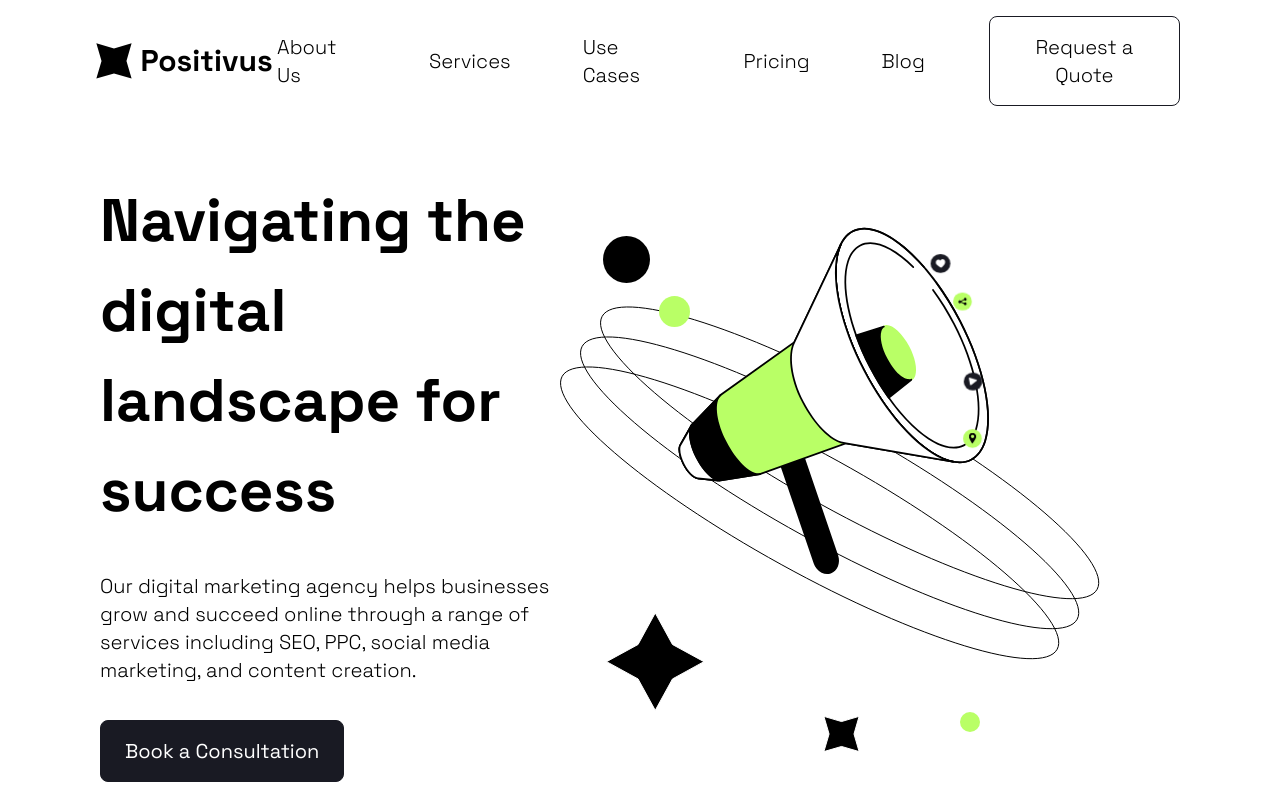
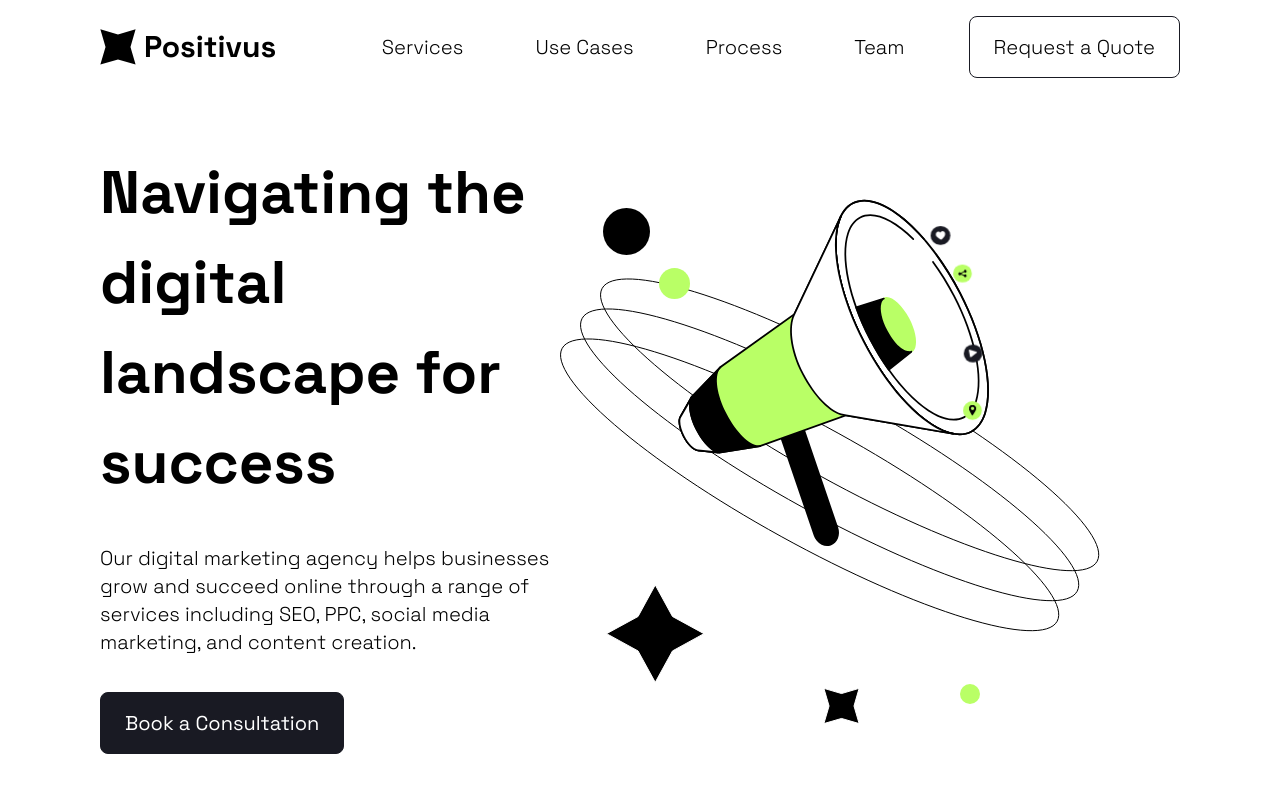
Before and after one commit to Dubey145/positivus, a React (Vite) app: page / in a window 1280 px wide. Shown: the top 800 px of the page. Built offline with nearby package versions, Linux system fonts and the light colour scheme.

Commit message:
add: mob nav bar

```diff
--- a/src/App.jsx
+++ b/src/App.jsx
@@ -20,11 +20,7 @@ function App() {
     <Process></Process>
     <Team></Team>
     <ContactUs></ContactUs>
-
-    {/* <div>testimonials</div> */}
     <Footer></Footer>
-
-
    </main>
   )
 }
--- a/src/components/Nav.jsx
+++ b/src/components/Nav.jsx
@@ -1,36 +1,58 @@
-import React from "react";
+import React, { useState } from "react";
 import { starBlack, hamburger } from "../assets/icons";
 import Button from "./Button";
 import { navItems } from "../constants";
 
 const Nav = () => {
+  const [isOpen, setIsOpen] = useState(false);
+  const toggleMenu = () => setIsOpen(!isOpen);
   return (
     <nav className="w-full flex flex-row justify-between padding-x max-container pt-4">
       <div className="flex flex-row justify-center items-center">
         <img src={starBlack} alt="star image"></img>
-        <h2 className="pl-2 font-bold text-3xl max-lg:text-2xl">Positivus</h2>
+        <h2 className="pl-2 font-bold text-3xl max-lg:text-2xl cursor-pointer">
+          Positivus
+        </h2>
       </div>
       <div className="flex max-lg:hidden">
         <ul className="flex flex-row text-xl font-light xl:gap-14 gap-8 justify-end w-full items-center max-lg:text-base">
-          {
-            navItems.map((item) =>{
-              return <div key ={item} className = "selection px-2 rounded-lg">
-                <li>{item}</li>
+          {navItems.map((item) => {
+            return (
+              <div key={item} className="selection px-2 rounded-lg">
+                <li>
+                  <a href={`#${item}`}>{item}</a>
+                </li>
               </div>
-            })
-          }
+            );
+          })}
           <li>
-            <div className = "selection rounded-lg">
-            <Button label="Request a Quote"></Button>
+            <div className="selection rounded-lg">
+              <a href="#contact">
+                <Button label="Request a Quote"></Button>
+              </a>
             </div>
           </li>
         </ul>
-
       </div>
       {/* max-lg is lg or smaller */}
-      <div className = "hidden max-lg:flex justify-center items-center">
-            <img src = {hamburger} alt = 'hamburger menu'></img>
-          </div>
+      <div
+        className="hidden max-lg:flex justify-center items-center z-20"
+        onClick={toggleMenu}
+      >
+        <img src={hamburger} alt="hamburger menu"></img>
+      </div>
+      <div
+        onClick={toggleMenu}
+        className={`fixed inset-0 bg-gray-800 bg-opacity-75 z-50  ${
+          isOpen ? "translate-x-0" : "translate-x-full"
+        } ease-in-out duration-300`}
+      >
+        <div className="flex flex-col items-center justify-center h-full relative text-white">
+          {navItems.map((item) => {
+            return <a className = 'py-2' href={`#${item}`}>{item}</a>;
+          })}
+        </div>
+      </div>
     </nav>
   );
 };
--- a/src/constants/index.js
+++ b/src/constants/index.js
@@ -14,7 +14,7 @@ import {
   socialMedia,
 } from "../assets/images";
 
-export const navItems = ["About Us","Services","Use Cases","Pricing","Blog"]
+export const navItems = ["Services", "Use Cases", "Process", "Team" ]
 
 export const services = [
   {
--- a/src/index.css
+++ b/src/index.css
@@ -33,3 +33,4 @@
 * {
   font-family: 'Space Grotesk';
 }
+html { scroll-behavior: smooth; }
--- a/src/pages/CaseStudies.jsx
+++ b/src/pages/CaseStudies.jsx
@@ -17,7 +17,7 @@ const CaseStudies = () => {
   };
 
   return (
-    <section className = 'max-container padding-x lg:mt-[140px] mt-[60px]'>
+    <section id = "Use Cases" className = 'max-container padding-x lg:mt-[140px] mt-[60px]'>
 
         <SectionHeading
           title="Case Studies"
--- a/src/pages/ContactUs.jsx
+++ b/src/pages/ContactUs.jsx
@@ -1,12 +1,11 @@
 import React from "react";
 import SectionHeading from "../components/SectionHeading";
 import Button from "../components/Button";
-import { contact } from "../assets/images";
 import { largeBlackStar, largeGreenStar, spikeCircle } from "../assets/icons";
 
 const ContactUs = () => {
   return (
-    <section className="max-container padding-x lg:mt-[140px] mt-[60px]">
+    <section id = "contact" className="max-container padding-x lg:mt-[140px] mt-[60px]">
       <SectionHeading
         title="Contact Us"
         text="Let's Discuss Your Digital Marketing Needs"
--- a/src/pages/Footer.jsx
+++ b/src/pages/Footer.jsx
@@ -1,6 +1,7 @@
 import React from "react";
 import { socials, whiteStar } from "../assets/icons";
 import Button from "../components/Button";
+import { navItems } from "../constants";
 
 
 const Footer = () => {
@@ -13,11 +14,11 @@ const Footer = () => {
             <h2 className="text-3xl ml-2">Positivus</h2>
           </div>
           <div className="flex flex-col lg:flex-row gap-[15px] lg:gap-[40px] text-[16px] lg:text-[18px] lg:underline font-thin max-lg:my-[37px] text-center">
-            <p>About Us</p>
-            <p>Services</p>
-            <p>Use Cases</p>
-            <p>Pricing</p>
-            <p className = "lg:block hidden">Blog</p>
+          {
+            navItems.map((item)=>{
+              return <a href = {`#${item}`}>{item}</a>
+            })
+          }
           </div>
           <div className = 'lg:block hidden'>
             <img src={socials}></img>
@@ -53,7 +54,7 @@ const Footer = () => {
         </div>
         <div className = 'h-[1px] bg-white my-[50px]'></div>
         <div className = 'text-[18px] text-white flex lg:flex-row flex-col max-lg:text-center'>
-            <p>© 2023 Positivus. All Rights Reserved.</p>
+            <p>© 2024 Positivus. All Rights Reserved.</p>
             <p className = 'underline lg:ml-8 max-lg:mt-[15px]'>Privacy Policy</p>
         </div>
       </div>
--- a/src/pages/Hero.jsx
+++ b/src/pages/Hero.jsx
@@ -17,12 +17,14 @@ const Hero = () => {
           </p>
           <div className="mt-5 lg:mt-9 text-xl max-lg:w-full">
             <div className="lg:inline-flex hover-scale">
+              <a href = "#contact">
               <Button
                 label="Book a Consultation"
                 background={"bg-custom-black fill-button"}
                 textColor={"text-white hover:text-custom-black"}
                 padding={"px-6 py-4"}
               ></Button>
+              </a>
             </div>
           </div>
         </div>
--- a/src/pages/Process.jsx
+++ b/src/pages/Process.jsx
@@ -5,7 +5,7 @@ import WorkingProcessCard from "../components/WorkingProcessCard";
 
 const Process = () => {
   return (
-    <section className="max-container padding-x lg:mt-[140px] mt-[60px]">
+    <section id = 'Process' className="max-container padding-x lg:mt-[140px] mt-[60px]">
       <SectionHeading
         title="Our Working Process"
         text="Step-by-Step Guide to Achieving Your Business Goals"
--- a/src/pages/Services.jsx
+++ b/src/pages/Services.jsx
@@ -1,14 +1,13 @@
 import React from "react";
 import { services } from "../constants";
 import ServicesCard from "../components/ServicesCard";
-import { proposal } from "../assets/images";
 import Button from "../components/Button";
 import SectionHeading from "../components/SectionHeading";
 import { grayStar, greenStarPlus, spikeStar, straightRing } from "../assets/icons";
 
 const Services = () => {
   return (
-    <section className="max-container padding-x lg:mt-[140px] mt-[60px]">
+    <section id = 'Services' className="max-container padding-x lg:mt-[140px] mt-[60px]">
       <div>
         <SectionHeading
           title="Services"
@@ -30,6 +29,7 @@ const Services = () => {
                 services can help your business grow and succeed online.
               </p>
               {/* <div className = ''> */}
+              <a href = "#contact">
               <Button
                 label="Get your free proposal"
                 background={"bg-custom-black fill-button"}
@@ -38,6 +38,7 @@ const Services = () => {
                 misc = {'hover-scale'}
               ></Button>
               {/* </div> */}
+              </a>
             </div>
             <div className="lg:w-[494px] lg:h-[394px] absolute right-0 top-[-20px] lg:block hidden">
               <div className="relative inline top-[120px] left-[90px] z-10">
--- a/src/pages/Team.jsx
+++ b/src/pages/Team.jsx
@@ -8,7 +8,7 @@ const Team = () => {
   const numMembersToShow = isLargeScreen ? 6 : 4;
 
   return (
-    <section className="max-container padding-x lg:mt-[140px] mt-[60px]">
+    <section id = 'Team' className="max-container padding-x lg:mt-[140px] mt-[60px]">
       <SectionHeading
         title="Meet The Team"
         text="Meet the skilled and experienced team behind our successful digital marketing strategies"
```
